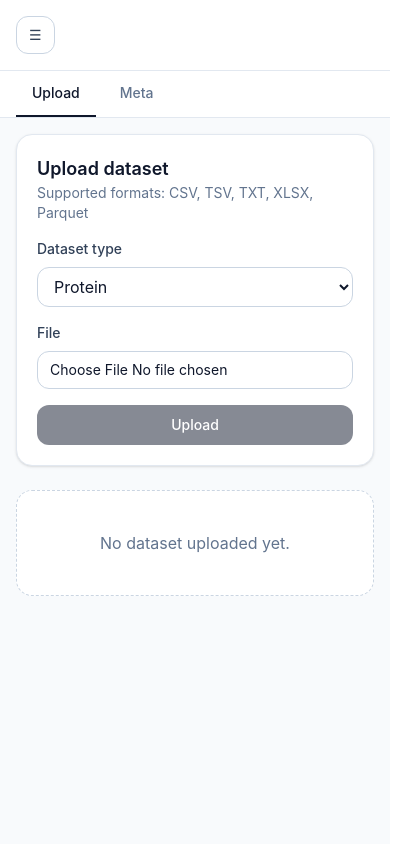
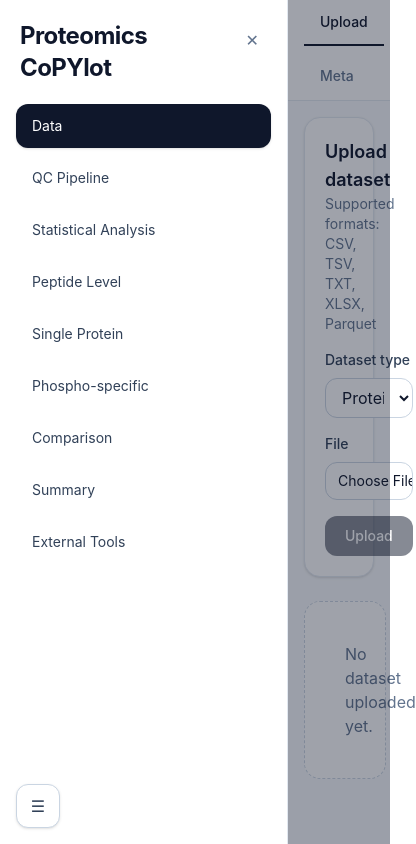
Before and after one commit to JonasMarx3007/ProteomicsCoPYlot, a React (Vite) app in the folder frontend/: page / in a window 390 px wide. Shown: the whole page, 416 px wide, since content can reach past the window. Built offline with nearby package versions, Linux system fonts and the light colour scheme; no server answers.

Commit message:
sidebar "fix"

```diff
--- a/frontend/src/components/AppShell.tsx
+++ b/frontend/src/components/AppShell.tsx
@@ -1,4 +1,4 @@
-import { useEffect, useState, type ReactNode } from "react";
+import { useState, type ReactNode } from "react";
 import Sidebar from "./Sidebar";
 import type { SidebarSection } from "../lib/types";
 
@@ -17,21 +17,8 @@ export default function AppShell({
 }: AppShellProps) {
   const [sidebarOpen, setSidebarOpen] = useState(true);
 
-  useEffect(() => {
-    const media = window.matchMedia("(min-width: 768px)");
-
-    function handleChange(event: MediaQueryListEvent | MediaQueryList) {
-      setSidebarOpen(event.matches);
-    }
-
-    handleChange(media);
-    media.addEventListener("change", handleChange);
-
-    return () => media.removeEventListener("change", handleChange);
-  }, []);
-
   return (
-    <div className="flex min-h-screen w-full bg-slate-50 text-slate-900">
+    <div className="relative min-h-screen w-full bg-slate-50 text-slate-900">
       <Sidebar
         activeSection={activeSection}
         onChange={onSectionChange}
@@ -39,21 +26,24 @@ export default function AppShell({
         onClose={() => setSidebarOpen(false)}
       />
 
-      <div className="flex min-w-0 flex-1 flex-col">
-        <header className="flex shrink-0 items-center gap-3 border-b border-slate-200 bg-white px-4 py-4 sm:px-6">
       <button
         type="button"
         onClick={() => setSidebarOpen((prev) => !prev)}
-            className="inline-flex rounded-xl border border-slate-300 bg-white px-3 py-2 text-sm font-medium text-slate-700 transition hover:bg-slate-50"
+        className="fixed bottom-4 left-4 z-50 inline-flex h-11 w-11 items-center justify-center rounded-xl border border-slate-300 bg-white text-slate-700 shadow-sm transition hover:bg-slate-50"
         aria-label="Toggle sidebar"
       >
         ☰
       </button>
-        </header>
 
+      <div
+        className={[
+          "min-h-screen min-w-0 transition-all duration-300",
+          sidebarOpen ? "ml-72" : "ml-0",
+        ].join(" ")}
+      >
         {topBar ? <div className="shrink-0">{topBar}</div> : null}
 
-        <main className="min-w-0 flex-1 overflow-auto p-4 sm:p-6">
+        <main className="min-w-0 p-4 sm:p-6">
           <div className="w-full">{children}</div>
         </main>
       </div>
--- a/frontend/src/components/Sidebar.tsx
+++ b/frontend/src/components/Sidebar.tsx
@@ -34,8 +34,8 @@ export default function Sidebar({
     <>
       <div
         className={[
-          "fixed inset-0 z-30 bg-slate-900/40 transition-opacity md:hidden",
-          isOpen ? "opacity-100" : "pointer-events-none opacity-0",
+          "fixed inset-0 z-30 bg-slate-900/40 transition-opacity duration-300",
+          isOpen ? "opacity-100 md:hidden" : "pointer-events-none opacity-0",
         ].join(" ")}
         onClick={onClose}
       />
@@ -44,12 +44,11 @@ export default function Sidebar({
         className={[
           "fixed inset-y-0 left-0 z-40 flex h-screen w-72 shrink-0 flex-col border-r border-slate-200 bg-white transition-transform duration-300",
           isOpen ? "translate-x-0" : "-translate-x-full",
-          "md:static md:z-auto md:flex md:w-72 md:translate-x-0",
         ].join(" ")}
       >
         <div className="flex items-start justify-between p-5">
           <div className="pr-4">
-            <div className="text-xl font-bold tracking-tight text-slate-900 sm:text-2xl">
+            <div className="text-2xl font-bold tracking-tight text-slate-900">
               Proteomics CoPYlot
             </div>
           </div>
@@ -57,7 +56,7 @@ export default function Sidebar({
           <button
             type="button"
             onClick={onClose}
-            className="rounded-lg p-2 text-slate-500 hover:bg-slate-100 hover:text-slate-900 md:hidden"
+            className="rounded-lg p-2 text-slate-500 transition hover:bg-slate-100 hover:text-slate-900"
             aria-label="Close sidebar"
           >
             ✕
@@ -72,10 +71,7 @@ export default function Sidebar({
               return (
                 <button
                   key={item.key}
-                  onClick={() => {
-                    onChange(item.key);
-                    onClose();
-                  }}
+                  onClick={() => onChange(item.key)}
                   className={[
                     "w-full rounded-xl px-4 py-3 text-left text-sm transition",
                     active
```
Lines whose indentation alone changed are shown as unchanged.
